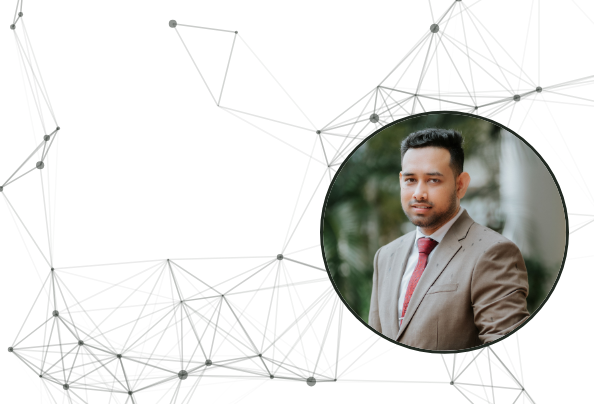
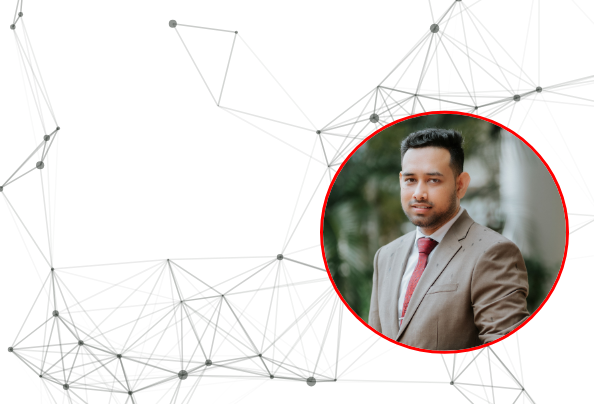
Before and after one commit to t-naveed/myself-naveed, a website: page index.html in a window 1280 px wide. Shown: the part 168-572 px from the top of the page, 0-594 px from the left. Drawn offline with nearby package versions, Linux system fonts and the light colour scheme.

Commit message:
Update style.css

```diff
--- a/css/style.css
+++ b/css/style.css
@@ -43,7 +43,7 @@ canvas {
 
 .image {
   border-radius: 50% !important;
-  border-color: #212921;
+  border-color: red;
   border-style: solid;
 
 }
```
